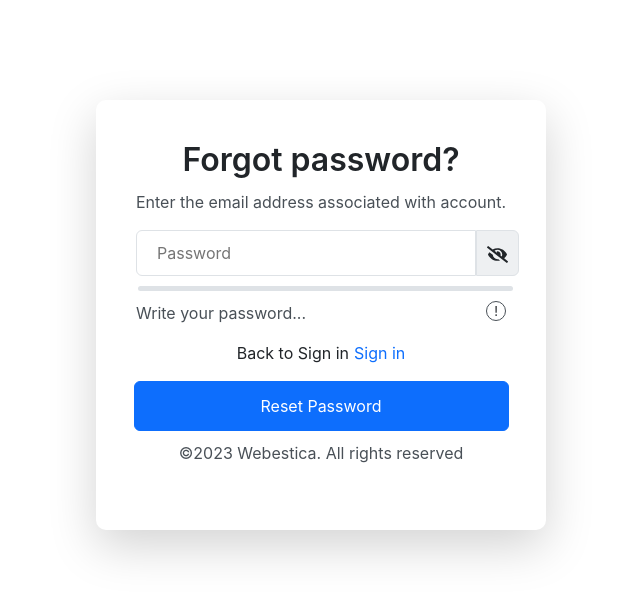
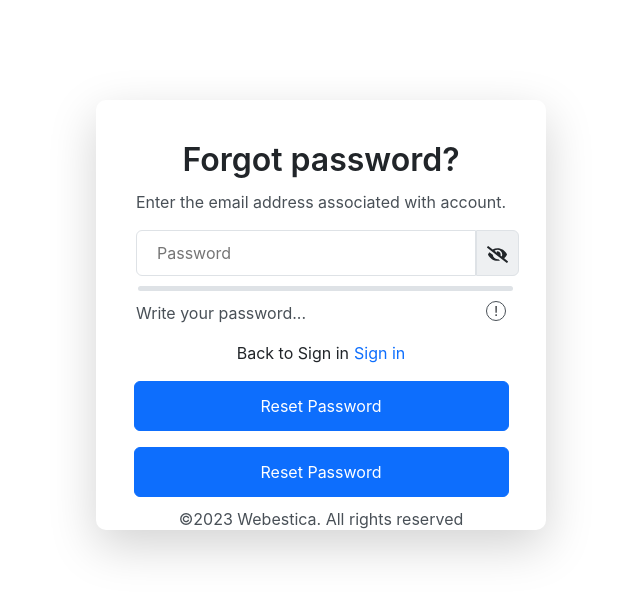
Before and after one commit to ravindarsahani3183/social-Networking, a React (Create React App) app: page /forgetPassword in a window 1280 px wide. Shown: the top 598 px of the page, without its empty margins (444-1084 px from the left). Built offline with nearby package versions, Linux system fonts and the light colour scheme.

Commit message:
add button in forget password

```diff
--- a/src/Account/ForgetPassword.js
+++ b/src/Account/ForgetPassword.js
@@ -22,6 +22,7 @@ const ForgetPassword = () => {
                 <span>Sign in</span></Link>
               </p>
               <button type='submit' className='btn btn-primary forgret-password-button1'>Reset Password</button>
+              <button type='submit' className='btn btn-primary forgret-password-button1 mt-3'>Reset Password</button>
             </form>
             <p className='forget-password-text2'>©2023 Webestica. All rights reserved</p>
         </div>
```
